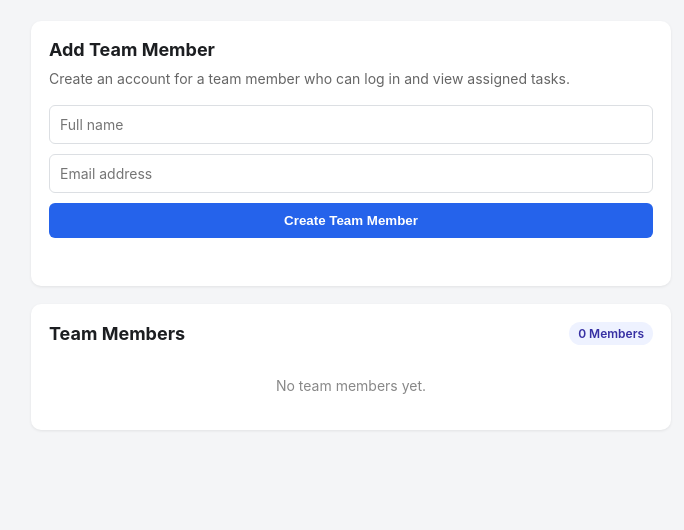
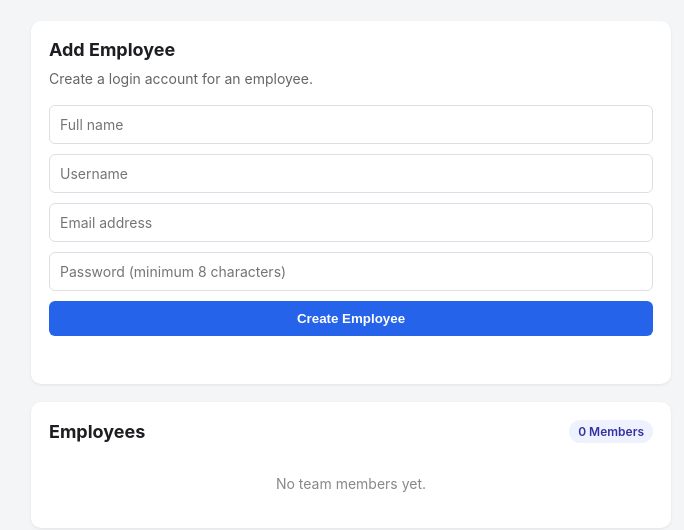
Before and after one commit to Nehatere/task_manager, a plain HTML site: page frontend/team.html in a window 1280 px wide. Shown: the part 118-648 px from the top of the page, without its empty margins (289-973 px from the left). Drawn offline with Linux system fonts and the light colour scheme.

Commit message:
Update team.html

```diff
--- a/frontend/team.html
+++ b/frontend/team.html
@@ -4,26 +4,30 @@
   <meta charset="UTF-8">
   <meta name="viewport" content="width=device-width, initial-scale=1.0">
   <title>Manage Team - Task Manager</title>
-  <link rel="stylesheet" href="style.css">
-  <link rel="stylesheet" href="team.css">
+
+  <link rel="stylesheet" href="/style.css">
+  <link rel="stylesheet" href="/team.css">
 </head>
 
 <body>
+
   <main class="container">
 
     <div class="page-header">
-      <a href="./" class="back-btn">← Back to Tasks</a>
+      <a href="/" class="back-btn">← Back to Tasks</a>
       <h1>Manage Team</h1>
     </div>
 
     <section class="team-card">
-      <h2>Add Team Member</h2>
+
+      <h2>Add Employee</h2>
 
       <p class="team-help">
-        Create an account for a team member who can log in and view assigned tasks.
+        Create a login account for an employee.
       </p>
 
       <form id="member-form" class="member-form">
+
         <input
           type="text"
           id="member-name"
@@ -32,36 +36,61 @@
         >
 
         <input
+          type="text"
+          id="member-username"
+          placeholder="Username"
+          autocomplete="off"
+          required
+        >
+
+        <input
           type="email"
           id="member-email"
           placeholder="Email address"
+        >
+
+        <input
+          type="password"
+          id="member-password"
+          placeholder="Password (minimum 8 characters)"
+          autocomplete="new-password"
+          minlength="8"
           required
         >
 
-        <button type="submit">
-          Create Team Member
+        <button type="submit" id="create-member-button">
+          Create Employee
         </button>
+
       </form>
 
       <p id="member-message" class="member-message"></p>
+
     </section>
 
     <section class="team-card">
 
       <div class="team-section-header">
-        <h2>Team Members</h2>
-        <span id="member-count" class="member-count">0 Members</span>
+        <h2>Employees</h2>
+        <span id="member-count" class="member-count">
+          0 Members
+        </span>
       </div>
 
       <div id="member-list" class="member-list">
+
         <p class="empty-members">
-          No team members yet.
+          Loading employees...
         </p>
+
       </div>
 
     </section>
 
   </main>
-  <script src="team.js"></script>
+
+  <script src="/config.js"></script>
+  <script src="/team.js"></script>
+
 </body>
 </html>
```
